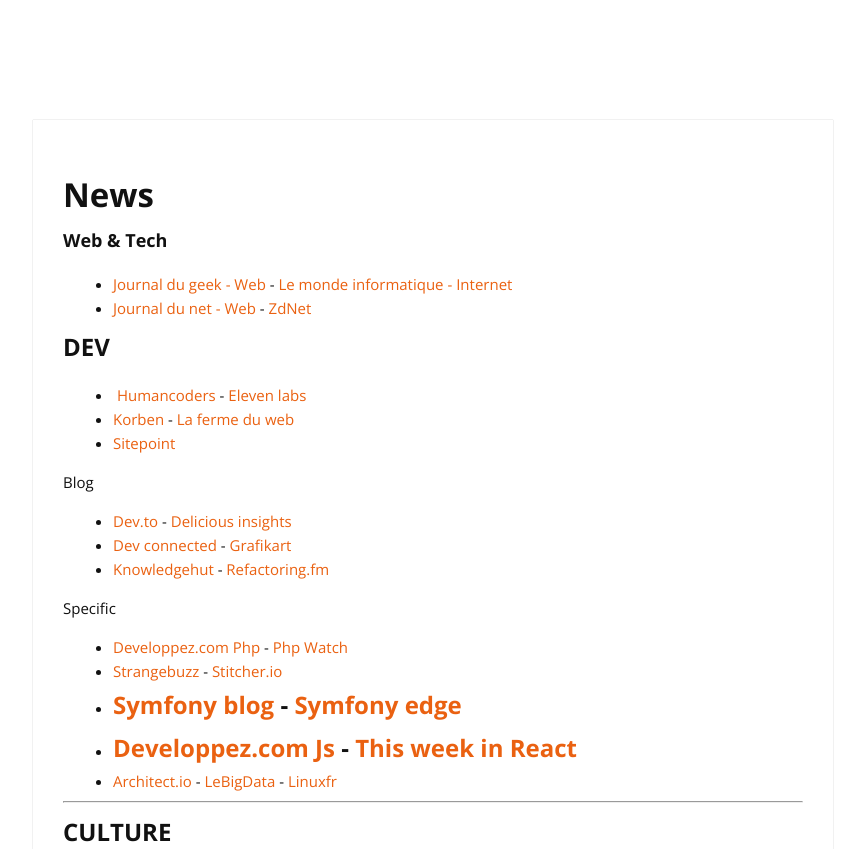
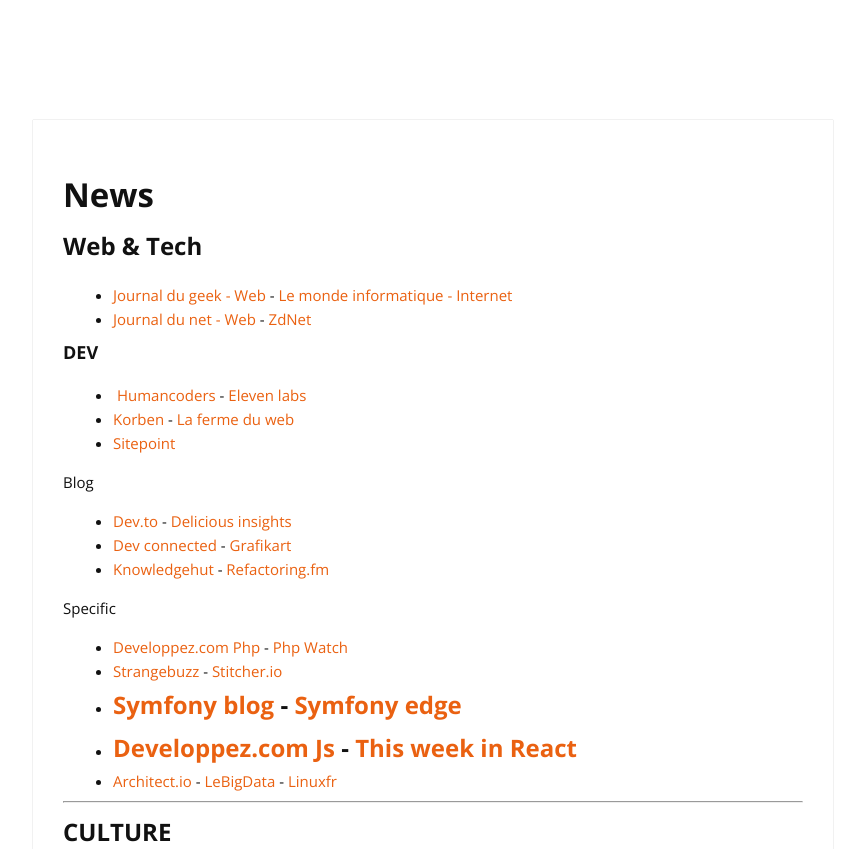
Before and after one commit to cylmat/cylmat.github.io, a Jekyll site: the page built from _pages/news.md, in a window 1280 px wide. Shown: the top 849 px of the page, without its empty margins (207-1072 px from the left). Built offline with Jekyll 4.4.1, drawn with Linux system fonts in a browser that asks for light colours; nearby versions of some CDN libraries; grey boxes are pictures that could not be loaded.

Commit message:
Update news.md

```diff
--- a/_pages/news.md
+++ b/_pages/news.md
@@ -4,11 +4,11 @@
 permalink: /news/
 ---
 
-### Web & Tech
+## Web & Tech
 - [Journal du geek - Web](https://www.journaldugeek.com/category/sur-le-web) - [Le monde informatique - Internet](https://www.lemondeinformatique.fr/internet-et-e-business-11.html)
 - [Journal du net - Web](https://www.journaldunet.com/web-tech) - [ZdNet](https://www.zdnet.fr)
 
-## DEV
+### DEV
 - [![](https://news.humancoders.com/assets/favicon-1c28b03a545044e5cf5e0ae8a7b441b1520a9dde57727c86e657f4212fba9c83.ico) Humancoders](https://news.humancoders.com) - [Eleven labs](https://blog.eleven-labs.com)
 - [Korben](https://korben.info) - [La ferme du web](https://www.lafermeduweb.net)
 - [Sitepoint](https://www.sitepoint.com/blog)
```
